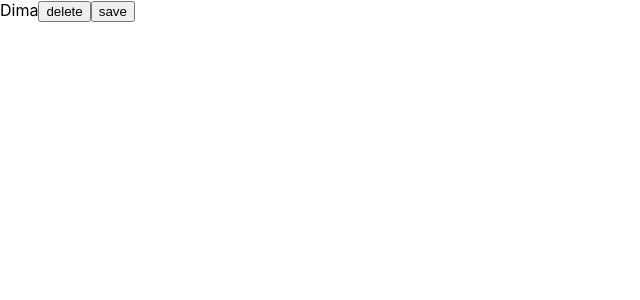
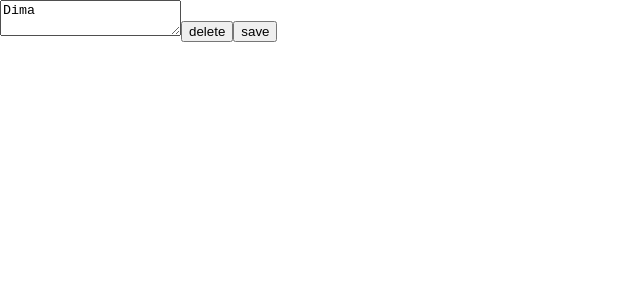
Before and after one commit to DmitryShastel/Native_JS_2.0_old, a React (Create React App) app in the folder Folder_1/native_js_2.0/: page / in a window 1280 px wide. Shown: the top 300 px of the page, without its empty margins (0-640 px from the left). Built offline with nearby package versions, Linux system fonts and the light colour scheme.

Commit message:
The NJ№6 task#4 is created

```diff
--- a/Folder_1/native_js_2.0/src/Native_JS_2.0/Native_JS_Monday/JS_TS_Callback.tsx
+++ b/Folder_1/native_js_2.0/src/Native_JS_2.0/Native_JS_Monday/JS_TS_Callback.tsx
@@ -12,8 +12,13 @@ export const User = () => {
         alert('the user is saved')
     }
 
+    const onChangeName = () => {
+        console.log('name is changed')
+    }
+
     return (
-        <div>Dima
+        <div>
+            <textarea onChange={onChangeName}>Dima</textarea>
             <button onClick={deleteUser}>delete</button>
             <button onClick={saveUser}>save</button>
         </div>
```
